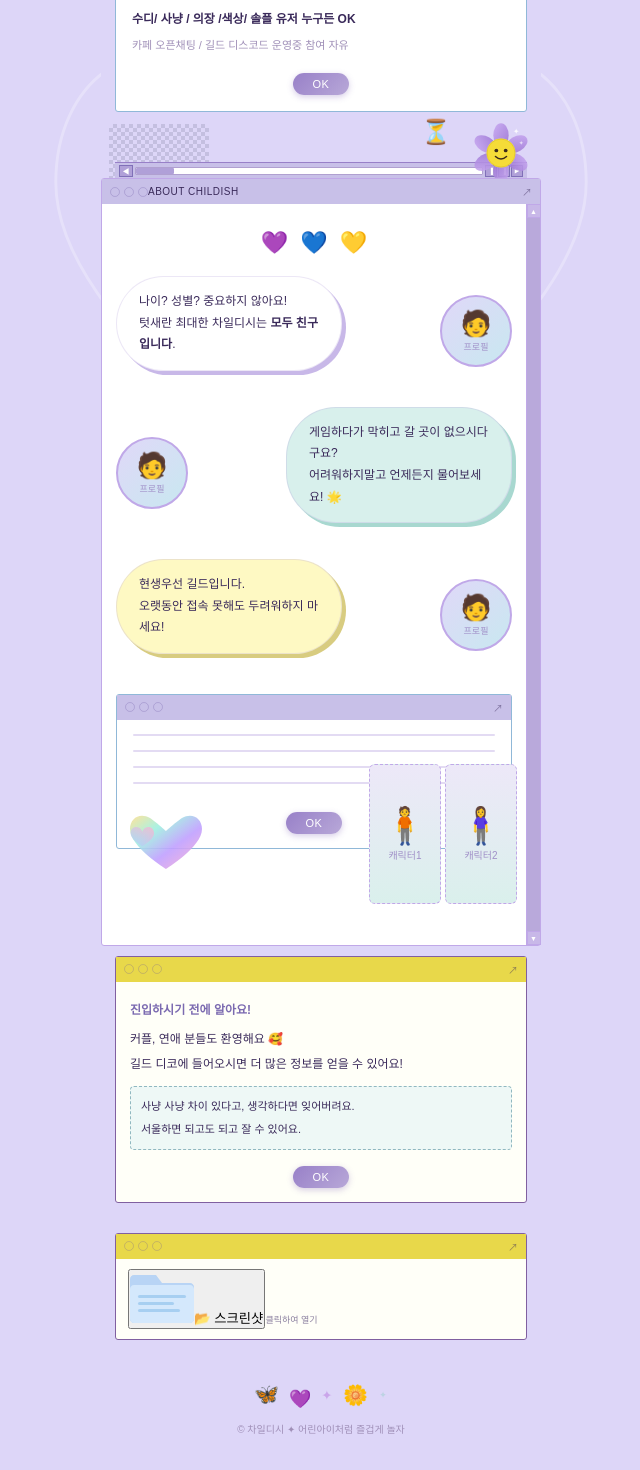
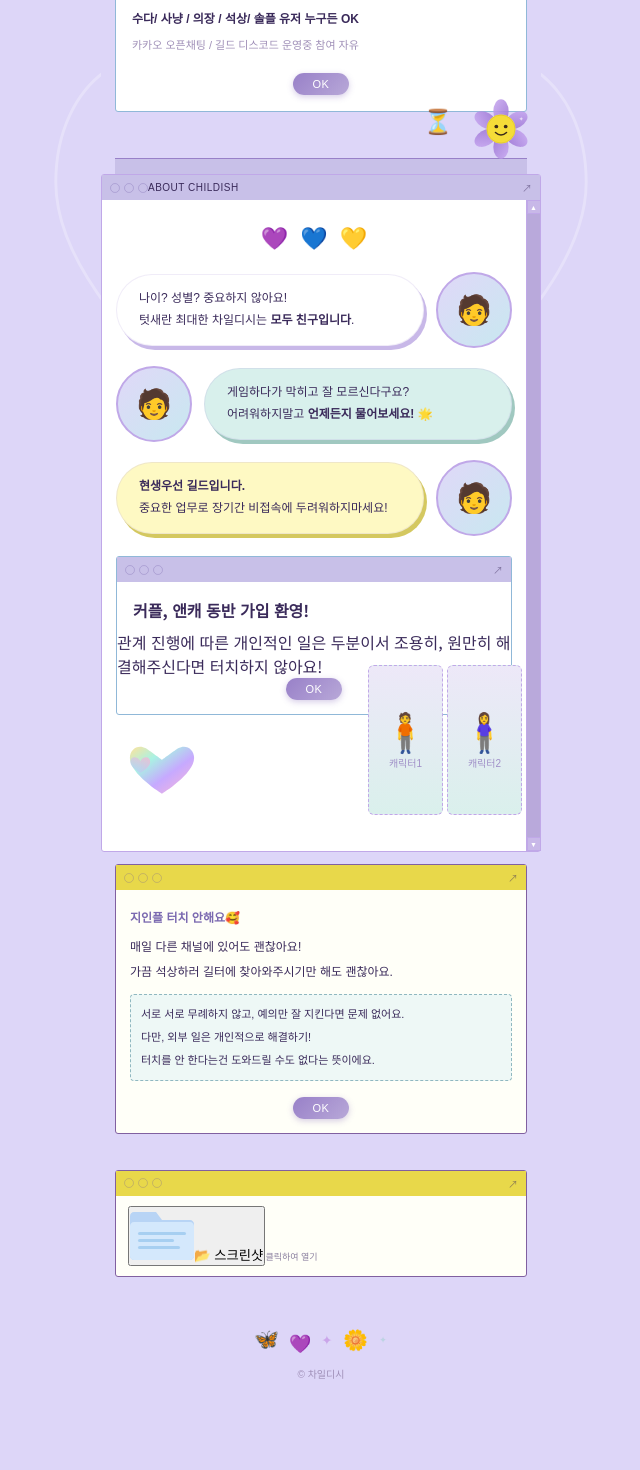
Before and after one commit to nuri21/childish-home, a React (Create React App) app: page / in a window 1280 px wide. Shown: the part 320-1790 px from the top of the page, without its empty margins (319-959 px from the left). Built offline with nearby package versions, Linux system fonts and the light colour scheme; a web font is replaced by a local one.

Commit message:
중간저장

```diff
--- a/src/App.css
+++ b/src/App.css
@@ -2,31 +2,16 @@
   background: #ddd6f8;
   min-height: 100vh;
   position: relative;
-  overflow-x: hidden;
+  /* overflow-x 제거 - 절대위치 요소 잘리는 원인 */
 }
 
 .page {
   max-width: 440px;
   margin: 0 auto;
-  padding: 0 0 60px;
+  padding: 0 0 80px;
   position: relative;
+  overflow: hidden; /* 페이지 단위로만 overflow 제어 */
 }
-
-/* ─── 배경 하트 동심원 패턴 ─── */
-.bg-hearts {
-  position: fixed;
-  inset: 0;
-  pointer-events: none;
-  z-index: 0;
-  overflow: hidden;
-}
-.bg-heart-group {
-  position: absolute;
-  left: 50%;
-  transform: translateX(-50%);
-}
-.bg-heart-group.top { top: 5%; }
-.bg-heart-group.bottom { top: 52%; }
 
 /* ─── HERO 섹션 ─── */
 .hero-section {
@@ -34,13 +19,13 @@
   padding: 18px 14px 0;
   position: relative;
   z-index: 1;
+  min-height: 200px;
 }
 
 /* 홀로그램 하트 */
 .holo-heart-wrap {
   position: absolute;
-  top: 12px;
-  left: 8px;
+  top: 12px; left: 8px;
   z-index: 5;
   animation: float 4s ease-in-out infinite;
   width: 130px;
@@ -61,13 +46,12 @@
   white-space: nowrap;
 }
 .oval-label .label-main { font-size: 10px; color: #e0d8f8; font-family: 'Paperozi', sans-serif; letter-spacing: 1px; font-weight: 600; }
-.oval-label .label-sub  { font-size: 8px;  color: #a898c8; font-family: 'Paperozi', sans-serif; }
+.oval-label .label-sub  { font-size: 8px; color: #a898c8; font-family: 'Paperozi', sans-serif; }
 
-/* LOADING 영역 */
+/* LOADING */
 .loading-area {
   position: absolute;
-  top: 10px;
-  right: 8px;
+  top: 10px; right: 8px;
   z-index: 5;
   width: 150px;
 }
@@ -86,7 +70,7 @@
   z-index: 2;
 }
 
-/* 하트 3개 row */
+/* 하트 3개 */
 .three-hearts {
   display: flex;
   justify-content: center;
@@ -94,13 +78,11 @@
   padding: 16px 0 10px;
 }
 
-/* 픽셀 패턴 (체커보드) */
+/* 픽셀 패턴 */
 .pixel-deco {
   position: absolute;
-  bottom: 0px;
-  left: 8px;
-  width: 100px;
-  height: 54px;
+  bottom: 18px; left: 8px;
+  width: 100px; height: 54px;
   background-image: repeating-conic-gradient(#aaa8c8 0% 25%, transparent 0% 50%);
   background-size: 8px 8px;
   opacity: 0.5;
@@ -110,8 +92,7 @@
 /* 스마일 꽃 */
 .smile-flower-wrap {
   position: absolute;
-  bottom: -20px;
-  right: 6px;
+  bottom: 0px; right: 6px;
   z-index: 6;
   animation: float 3.5s ease-in-out infinite;
 }
@@ -119,8 +100,7 @@
 /* 모래시계 */
 .hourglass-wrap {
   position: absolute;
-  bottom: 30px;
-  right: 90px;
+  bottom: 36px; right: 88px;
   font-size: 24px;
   z-index: 4;
   animation: float 5s ease-in-out infinite 1.2s;
@@ -136,73 +116,100 @@
   align-items: center;
   padding: 0 4px;
   gap: 2px;
-  margin-top: 50px;
+  margin-top: 46px;
   position: relative;
   z-index: 2;
 }
 .scrollbar-h-arrow { width: 14px; height: 12px; background: #b0a0d8; border: 1px solid #8070b8; display: flex; align-items: center; justify-content: center; font-size: 7px; color: white; flex-shrink: 0; }
 .scrollbar-h-track { flex: 1; height: 8px; background: white; border: 1px solid #b0a0d0; border-radius: 1px; }
-.scrollbar-h-thumb { width: 38px; height: 100%; background: #b0a0d8; border-radius: 1px; }
+.scrollbar-h-thumb { width: 38px; height: 100%; background: #b0a0d8; }
 .scrollbar-h-btns { display: flex; gap: 1px; flex-shrink: 0; }
 .scrollbar-h-btn { width: 12px; height: 12px; background: #b0a0d8; border: 1px solid #8070b8; display: flex; align-items: center; justify-content: center; font-size: 6px; color: white; }
 
 /* ─── ABOUT 섹션 ─── */
-.about-section { position: relative; z-index: 1; }
-.about-window-inner { padding: 12px 14px 16px; }
+.about-section {
+  position: relative;
+  z-index: 1;
+  margin-top: 0;
+}
+.about-window-inner {
+  padding: 12px 14px 20px;
+}
 
-/* ─── 채팅 말풍선 ─── */
-.chat-bubble {
-  border-radius: 10px;
-  padding: 12px 14px;
-  font-size: 12px;
-  line-height: 1.9;
-  margin-bottom: 8px;
+/* 캐릭터 전신 영역 - absolute 대신 정상 흐름으로 */
+.char-full-area {
+  position: relative;
+  height: 160px;
+  margin: 0 -14px; /* 윈도우 content padding 상쇄해서 꽉 채우기 */
+  overflow: visible;
+}
+
+.char-full-pair {
+  position: absolute;
+  bottom: 0;
+  right: -10px;
+  display: flex;
+  gap: 4px;
+  z-index: 10;
+}
+
+.char-full-single {
+  width: 75px;
+  height: 150px;
+  background: linear-gradient(180deg, #ede8f8, #daf0ec);
+  border: 1.5px dashed #c0a8e8;
+  border-radius: 6px;
+  display: flex;
+  flex-direction: column;
+  align-items: center;
+  justify-content: center;
+  font-size: 10px;
+  color: #a090c8;
   font-family: 'Paperozi', sans-serif;
 }
-.chat-bubble.left {
-  background: rgba(230, 225, 250, 0.7);
-  border: 1px solid rgba(180,165,230,0.5);
-  border-radius: 10px 10px 10px 3px;
-  color: var(--text-dark);
-}
-.chat-bubble.right {
-  background: rgba(195, 230, 225, 0.6);
-  border: 1px solid rgba(140,200,190,0.5);
-  border-radius: 10px 10px 3px 10px;
-  color: var(--text-dark);
-  text-align: right;
+
+.holo-heart-sticker {
+  position: absolute;
+  bottom: 10px;
+  left: 10px;
+  z-index: 5;
 }
 
-/* ─── 콘텐츠 섹션들 ─── */
-.content-section { padding: 10px 14px; position: relative; z-index: 1; }
-.content-window { margin-bottom: 10px; }
+/* 메모 윈도우 + 캐릭터 래퍼 */
+.memo-char-wrap {
+  position: relative;
+  /* 아래 캐릭터가 삐져나올 공간 */
+  padding-bottom: 100px;
+  margin-bottom: 16px;
+}
+
+/* ─── 섹션 공통 ─── */
+.content-section {
+  padding: 12px 14px;
+  position: relative;
+  z-index: 1;
+}
+.content-window { margin-bottom: 12px; }
 
 /* ─── 갤러리 ─── */
-.gallery-section { padding: 10px 14px; position: relative; z-index: 1; }
+.gallery-section {
+  padding: 12px 14px;
+  position: relative;
+  z-index: 1;
+}
 
 /* ─── 푸터 ─── */
-.footer { text-align: center; padding: 24px 0 16px; position: relative; z-index: 1; }
-
-/* ─── char placeholder ─── */
-.char-placeholder {
-  width: 100%;
-  background: linear-gradient(160deg, #ede8f8, #daf0ec);
-  border: 1.5px dashed #c0a8e8;
-  border-radius: 6px;
-  display: flex; flex-direction: column; align-items: center; justify-content: center;
-  gap: 6px; color: #a090c8; font-size: 10px; font-family: 'Paperozi', sans-serif;
+.footer {
+  text-align: center;
+  padding: 28px 0 20px;
+  position: relative;
+  z-index: 1;
 }
 
+/* ─── 공통 ─── */
 .tag-ok {
   display: inline-block;
   background: linear-gradient(135deg, #9880c8, #c0a8e8);
   color: white; font-size: 10px; border-radius: 10px;
   padding: 2px 10px; vertical-align: middle; margin-left: 4px;
 }
-
-.section-divider {
-  height: 1px;
-  background: linear-gradient(90deg, transparent, #c0a8e8 30%, #c0a8e8 70%, transparent);
-  margin: 6px 14px;
-  opacity: 0.4;
-}
--- a/src/App.js
+++ b/src/App.js
@@ -31,8 +31,7 @@ function BgHeartRings({ top = '5%', opacity = 0.5 }) {
     <div style={{ position: 'fixed', left: '50%', transform: 'translateX(-50%)', top, zIndex: 0, pointerEvents: 'none', opacity }}>
       <svg viewBox="0 0 300 280" width="340" height="320" style={{ overflow: 'visible' }}>
         {[1.0, 1.3, 1.65, 2.1, 2.6].map((scale, i) => (
-          <path key={i} d={heartPath}
-            fill="none" stroke="rgba(255,255,255,0.6)" strokeWidth="1"
+          <path key={i} d={heartPath} fill="none" stroke="rgba(255,255,255,0.6)" strokeWidth="1"
             transform={`translate(150,140) scale(${scale}) translate(-150,-140)`} />
         ))}
         <path d={heartPath} fill="rgba(255,255,255,0.4)" stroke="rgba(255,255,255,0.7)" strokeWidth="1" />
@@ -66,7 +65,7 @@ function HoloHeart() {
         <path d="M70,110 C70,110 8,72 8,36 C8,16 24,4 40,12 C52,18 70,32 70,32 C70,32 88,18 100,12 C116,4 132,16 132,36 C132,72 70,110 70,110 Z"
           fill="none" stroke="rgba(255,255,255,0.7)" strokeWidth="1.5" />
         <path d="M42,78 C42,78 10,58 10,40 C10,28 20,22 30,28 C36,32 42,40 42,40 C42,40 48,32 54,28 C64,22 74,28 74,40 C74,58 42,78 42,78 Z"
-          fill="url(#holoG2)" opacity="0.75" transform="translate(20, 18) scale(0.72)" />
+          fill="url(#holoG2)" opacity="0.75" transform="translate(20,18) scale(0.72)" />
         <text x="55" y="22" fontSize="9" fill="white" opacity="0.9">✦</text>
         <text x="90" y="30" fontSize="7" fill="white" opacity="0.7">✦</text>
         <text x="30" y="50" fontSize="6" fill="white" opacity="0.7">✦</text>
@@ -100,35 +99,27 @@ function SmileFlower() {
   );
 }
 
-/* ── 둥근 말풍선 (ABOUT용) ── */
-function RoundBubble({ direction = 'left', color = 'white', shadow = '#c8b8e8', children }) {
-  const isLeft = direction === 'left';
+/* ── 둥근 말풍선 ── */
+function RoundBubble({ color = 'white', shadow = '#c8b8e8', children }) {
   return (
     <div style={{
-      display: 'flex',
-      justifyContent: isLeft ? 'flex-start' : 'flex-end',
-      marginBottom: 16,
-    }}>
-      <div style={{
-        maxWidth: '72%',
       background: color,
       borderRadius: 50,
-        padding: '14px 22px',
+      padding: '13px 22px',
       fontSize: 12,
       lineHeight: 1.8,
       color: '#3a2a5a',
       fontFamily: "'Paperozi', sans-serif",
-        boxShadow: `4px 4px 0 ${shadow}`,
-        border: '1px solid rgba(180,160,220,0.25)',
+      boxShadow: `3px 4px 0 ${shadow}`,
+      border: '1px solid rgba(180,160,220,0.2)',
     }}>
       {children}
-      </div>
     </div>
   );
 }
 
 /* ── 원형 프로필 placeholder ── */
-function ProfileCircle({ size = 80, label = '' }) {
+function ProfileCircle({ size = 76 }) {
   return (
     <div style={{
       width: size, height: size, borderRadius: '50%',
@@ -136,64 +127,32 @@ function ProfileCircle({ size = 80, label = '' }) {
       border: '2px solid #c0a8e8',
       display: 'flex', flexDirection: 'column',
       alignItems: 'center', justifyContent: 'center',
-      flexShrink: 0,
-      fontSize: 10, color: '#a090c8',
+      flexShrink: 0, fontSize: 10, color: '#a090c8',
       fontFamily: "'Paperozi', sans-serif",
+      overflow: 'hidden',
     }}>
-      <span style={{ fontSize: size * 0.35 }}>🧑</span>
-      {label && <span style={{ fontSize: 9, marginTop: 2 }}>{label}</span>}
+      <span style={{ fontSize: size * 0.38 }}>🧑</span>
     </div>
   );
 }
 
 /* ── 홀로그램 하트 스티커 (작은) ── */
-function HoloHeartSmall() {
+function HoloHeartSticker() {
   return (
-    <svg viewBox="0 0 80 65" width="80" height="65">
+    <svg viewBox="0 0 80 65" width="72" height="58">
       <defs>
-        <linearGradient id="hSmall" x1="0%" y1="0%" x2="100%" y2="100%">
+        <linearGradient id="hS1" x1="0%" y1="0%" x2="100%" y2="100%">
           <stop offset="0%" stopColor="#ffe090" /><stop offset="30%" stopColor="#a0f0e0" />
           <stop offset="60%" stopColor="#c0a0ff" /><stop offset="100%" stopColor="#ffb0d0" />
         </linearGradient>
-        <linearGradient id="hSmall2" x1="100%" y1="0%" x2="0%" y2="100%">
+        <linearGradient id="hS2" x1="100%" y1="0%" x2="0%" y2="100%">
           <stop offset="0%" stopColor="#ffb0d0" /><stop offset="100%" stopColor="#a0d8ff" />
         </linearGradient>
       </defs>
-      <path d="M40,60 C40,60 4,38 4,20 C4,9 14,3 24,9 C30,13 40,22 40,22 C40,22 50,13 56,9 C66,3 76,9 76,20 C76,38 40,60 40,60 Z"
-        fill="url(#hSmall)" opacity="0.9" />
-      <path d="M22,42 C22,42 4,32 4,22 C4,14 11,10 18,14 C21,16 22,20 22,20 C22,20 23,16 26,14 C33,10 40,14 40,22 C40,32 22,42 22,42 Z"
-        fill="url(#hSmall2)" opacity="0.75" transform="translate(2,10) scale(0.65)" />
+      <path d="M40,58 C40,58 4,36 4,18 C4,8 13,2 22,7 C28,11 40,20 40,20 C40,20 52,11 58,7 C67,2 76,8 76,18 C76,36 40,58 40,58 Z" fill="url(#hS1)" opacity="0.9" />
+      <path d="M22,40 C22,40 4,30 4,20 C4,13 10,9 17,13 C20,15 22,19 22,19 C22,19 24,15 27,13 C34,9 40,13 40,20 C40,30 22,40 22,40 Z"
+        fill="url(#hS2)" opacity="0.72" transform="translate(2,10) scale(0.62)" />
     </svg>
-  );
-}
-
-/* ── Char Placeholder (전신, 창 밖 삐져나오는) ── */
-function CharFull({ label = '캐릭터', side = 'right' }) {
-  return (
-    <div style={{
-      position: 'absolute',
-      bottom: -60,
-      [side]: side === 'right' ? -10 : -10,
-      width: 120,
-      display: 'flex',
-      flexDirection: 'column',
-      alignItems: 'center',
-      zIndex: 10,
-    }}>
-      <div style={{
-        width: 100, height: 160,
-        background: 'linear-gradient(180deg, #ede8f8 0%, #daf0ec 100%)',
-        border: '1.5px dashed #c0a8e8',
-        borderRadius: 8,
-        display: 'flex', flexDirection: 'column',
-        alignItems: 'center', justifyContent: 'center',
-        fontSize: 10, color: '#a090c8',
-        fontFamily: "'Paperozi', sans-serif",
-      }}>
-        <span style={{ fontSize: 42 }}>{side === 'right' ? '🧍‍♀️' : '🧍'}</span>
-        <span>{label}</span>
-      </div>
-    </div>
   );
 }
 
@@ -229,40 +188,27 @@ export default function App() {
                   놀 때 만들은 어린아이처럼 즐겁게 놀자
                 </p>
               </div>
-
               <div className="three-hearts">
                 <span style={{ fontSize: 26 }}>🩷</span>
                 <span style={{ fontSize: 26 }}>💙</span>
                 <span style={{ fontSize: 26 }}>💛</span>
               </div>
-
               <div style={{ padding: '4px 16px 8px', fontSize: 12, lineHeight: 2.1, fontFamily: "'Paperozi', sans-serif", color: '#3a2a5a' }}>
                 <p>차일디시는 자유로운 길드입니다.</p>
                 <p>서로 예의를 잘 지켜주시는 분이라면</p>
                 <p>
-                  <strong>수디/ 사냥 / 의장 /색상/ 솔플 유저 누구든 OK</strong>
+                  <strong>수다/ 사냥 / 의장 / 석상/ 솔플 유저 누구든 OK</strong>
                 </p>
-                <p style={{ fontSize: 11, color: '#a090b8', marginTop: 2 }}>카페 오픈채팅 / 길드 디스코드 운영중 참여 자유</p>
+                <p style={{ fontSize: 11, color: '#a090b8', marginTop: 2 }}>카카오 오픈채팅 / 길드 디스코드 운영중 참여 자유</p>
               </div>
-              {/* OK 버튼 중앙 정렬 */}
               <div style={{ display: 'flex', justifyContent: 'center', padding: '8px 14px 16px' }}>
                 <button className="btn-ok">OK</button>
               </div>
             </Window>
           </div>
-
-          <div className="pixel-deco" />
           <SmileFlower />
           <div className="hourglass-wrap">⏳</div>
-
           <div className="bottom-scrollbar">
-            <div className="scrollbar-h-arrow">◀</div>
-            <div className="scrollbar-h-track"><div className="scrollbar-h-thumb" /></div>
-            <div className="scrollbar-h-btns">
-              <div className="scrollbar-h-btn">▐</div>
-              <div className="scrollbar-h-btn">▐</div>
-              <div className="scrollbar-h-btn">▶</div>
-            </div>
           </div>
         </div>
 
@@ -270,107 +216,90 @@ export default function App() {
         <div className="about-section">
           <Window type="lavender-title" title="ABOUT CHILDISH" showScrollbar showResize>
             <div className="about-window-inner">
-              {/* 하트 3개 */}
               <div className="three-hearts" style={{ paddingTop: 8, paddingBottom: 20 }}>
                 <span style={{ fontSize: 22 }}>💜</span>
                 <span style={{ fontSize: 22 }}>💙</span>
                 <span style={{ fontSize: 22 }}>💛</span>
               </div>
 
-              {/* 말풍선 1 - 왼쪽 텍스트 + 오른쪽 프로필 */}
-              <div style={{ display: 'flex', alignItems: 'center', gap: 10, marginBottom: 20 }}>
+              {/* 말풍선 1: 텍스트 왼쪽 + 프로필 오른쪽 */}
+              <div style={{ display: 'flex', alignItems: 'center', gap: 12, marginBottom: 18 }}>
                 <div style={{ flex: 1 }}>
-                  <RoundBubble direction="left" color="white" shadow="#c8b8e8">
+                  <RoundBubble color="white" shadow="#c8b8e8">
                     나이? 성별? 중요하지 않아요!<br />
                     텃새란 최대한 차일디시는 <strong>모두 친구입니다</strong>.
                   </RoundBubble>
                 </div>
-                <ProfileCircle size={72} label="프로필" />
+                <ProfileCircle size={76} />
               </div>
 
-              {/* 말풍선 2 - 왼쪽 프로필 + 오른쪽 텍스트 */}
-              <div style={{ display: 'flex', alignItems: 'center', gap: 10, marginBottom: 20 }}>
-                <ProfileCircle size={72} label="프로필" />
+              {/* 말풍선 2: 프로필 왼쪽 + 텍스트 오른쪽 */}
+              <div style={{ display: 'flex', alignItems: 'center', gap: 12, marginBottom: 18 }}>
+                <ProfileCircle size={76} />
                 <div style={{ flex: 1 }}>
-                  <RoundBubble direction="right" color="#d8f0ec" shadow="#a8d8d0">
-                    게임하다가 막히고 갈 곳이 없으시다구요?<br />
-                    어려워하지말고 언제든지 물어보세요! 🌟
+                  <RoundBubble color="#d8f0ec" shadow="#a0c8c0">
+                    게임하다가 막히고 잘 모르신다구요?<br />
+                    어려워하지말고 <strong> 언제든지 물어보세요! 🌟 </strong>
                   </RoundBubble>
                 </div>
               </div>
 
-              {/* 말풍선 3 - 왼쪽 텍스트 + 오른쪽 프로필 */}
-              <div style={{ display: 'flex', alignItems: 'center', gap: 10, marginBottom: 24 }}>
+              {/* 말풍선 3: 텍스트 왼쪽 + 프로필 오른쪽 */}
+              <div style={{ display: 'flex', alignItems: 'center', gap: 12, marginBottom: 20 }}>
                 <div style={{ flex: 1 }}>
-                  <RoundBubble direction="left" color="#fef9c3" shadow="#d8cc80">
-                    현생우선 길드입니다.<br />
-                    오랫동안 접속 못해도 두려워하지 마세요!
+                  <RoundBubble color="#fef9c3" shadow="#d4c860">
+                    <strong>현생우선 길드입니다.<br /></strong>
+                    중요한 업무로 장기간 비접속에 두려워하지마세요!
                   </RoundBubble>
                 </div>
-                <ProfileCircle size={72} label="프로필" />
+                <ProfileCircle size={76} />
               </div>
 
-              {/* 파란 메모 윈도우 + 전신 캐릭터 (창 밖으로 삐져나옴) */}
-              <div style={{ position: 'relative', marginBottom: 80 }}>
+              {/* 파란 메모 윈도우 */}
+              <div className="memo-char-wrap">
                 <Window type="blue-title" title="" showResize>
-                  <div style={{ padding: '14px 16px' }}>
-                    {/* 줄줄이 라인 메모 스타일 */}
-                    {[...Array(4)].map((_, i) => (
-                      <div key={i} style={{ height: 2, background: '#c8b8e8', borderRadius: 1, marginBottom: 14, opacity: 0.5 }} />
-                    ))}
+                  <div style={{ padding: '16px 16px 8px' }}>
+                   <strong>커플, 앤캐 동반 가입 환영!</strong>
                   </div>
-                  {/* OK 버튼 중앙 */}
+                    관계 진행에 따른 개인적인 일은 두분이서 조용히, 원만히 해결해주신다면 터치하지 않아요!
                   <div style={{ display: 'flex', justifyContent: 'center', padding: '0 14px 14px' }}>
                     <button className="btn-ok">OK</button>
                   </div>
                 </Window>
 
-                {/* 홀로그램 하트 스티커 (왼쪽 하단) */}
-                <div style={{ position: 'absolute', bottom: -30, left: 10, zIndex: 5 }}>
-                  <HoloHeartSmall />
+                {/* 홀로그램 하트 스티커 - 왼쪽 하단 */}
+                <div className="holo-heart-sticker">
+                  <HoloHeartSticker />
                 </div>
 
-                {/* 전신 캐릭터 placeholder (오른쪽, 창 밖으로) */}
-                <div style={{
-                  position: 'absolute', bottom: -55, right: -5,
-                  display: 'flex', gap: 4, zIndex: 10,
-                }}>
-                  <div style={{
-                    width: 72, height: 140,
-                    background: 'linear-gradient(180deg, #ede8f8, #daf0ec)',
-                    border: '1.5px dashed #c0a8e8', borderRadius: 6,
-                    display: 'flex', flexDirection: 'column', alignItems: 'center', justifyContent: 'center',
-                    fontSize: 10, color: '#a090c8', fontFamily: "'Paperozi', sans-serif",
-                  }}>
-                    <span style={{ fontSize: 36 }}>🧍</span>
+                {/* 전신 캐릭터 2개 - 오른쪽, 창 아래로 삐져나옴 */}
+                <div className="char-full-pair">
+                  <div className="char-full-single">
+                    <span style={{ fontSize: 38 }}>🧍</span>
                     <span>캐릭터1</span>
                   </div>
-                  <div style={{
-                    width: 72, height: 140,
-                    background: 'linear-gradient(180deg, #ede8f8, #daf0ec)',
-                    border: '1.5px dashed #c0a8e8', borderRadius: 6,
-                    display: 'flex', flexDirection: 'column', alignItems: 'center', justifyContent: 'center',
-                    fontSize: 10, color: '#a090c8', fontFamily: "'Paperozi', sans-serif",
-                  }}>
-                    <span style={{ fontSize: 36 }}>🧍‍♀️</span>
+                  <div className="char-full-single">
+                    <span style={{ fontSize: 38 }}>🧍‍♀️</span>
                     <span>캐릭터2</span>
                   </div>
                 </div>
               </div>
+
             </div>
           </Window>
         </div>
 
-        {/* ━━━━ 커플 / 진입 ━━━━ */}
+        {/* ━━━━ 진입 안내 ━━━━ */}
         <div className="content-section">
           <Window type="yellow-border" title="" showResize className="content-window">
             <div style={{ padding: '16px 14px 8px', fontSize: 12, lineHeight: 2.1, fontFamily: "'Paperozi', sans-serif", color: '#3a2a5a' }}>
-              <p style={{ fontWeight: 700, color: '#7b6ab0', marginBottom: 4 }}>진입하시기 전에 알아요!</p>
-              <p>커플, 연애 분들도 환영해요 🥰</p>
-              <p>길드 디코에 들어오시면 더 많은 정보를 얻을 수 있어요!</p>
+              <p style={{ fontWeight: 700, color: '#7b6ab0', marginBottom: 4 }}>지인플 터치 안해요🥰</p>
+              <p>매일 다른 채널에 있어도 괜찮아요!</p>
+              <p>가끔 석상하러 길터에 찾아와주시기만 해도 괜찮아요.</p>
               <div style={{ marginTop: 8, padding: '8px 10px', background: 'rgba(200,230,240,0.3)', borderRadius: 4, border: '1px dashed #90b8c0', fontSize: 11 }}>
-                <p>사냥 사냥 차이 있다고, 생각하다면 잊어버려요.</p>
-                <p>서울하면 되고도 되고 잘 수 있어요.</p>
+                <p>서로 서로 무례하지 않고, 예의만 잘 지킨다면 문제 없어요. <br />
+                  다만, 외부 일은 개인적으로 해결하기! <br />
+                  터치를 안 한다는건 도와드릴 수도 없다는 뜻이에요. </p>
               </div>
             </div>
             <div style={{ display: 'flex', justifyContent: 'center', padding: '8px 14px 14px' }}>
@@ -398,7 +327,7 @@ export default function App() {
             <span style={{ fontSize: 12, color: '#8ecfc4', display: 'inline-block', animation: 'twinkle 2s ease-in-out infinite 0.8s' }}>✦</span>
           </div>
           <p style={{ fontSize: 10, color: '#a090b8', fontFamily: "'Paperozi', sans-serif" }}>
-            © 차일디시 ✦ 어린아이처럼 즐겁게 놀자
+            © 차일디시
           </p>
         </div>
 
```
Lines whose indentation alone changed are shown as unchanged.
